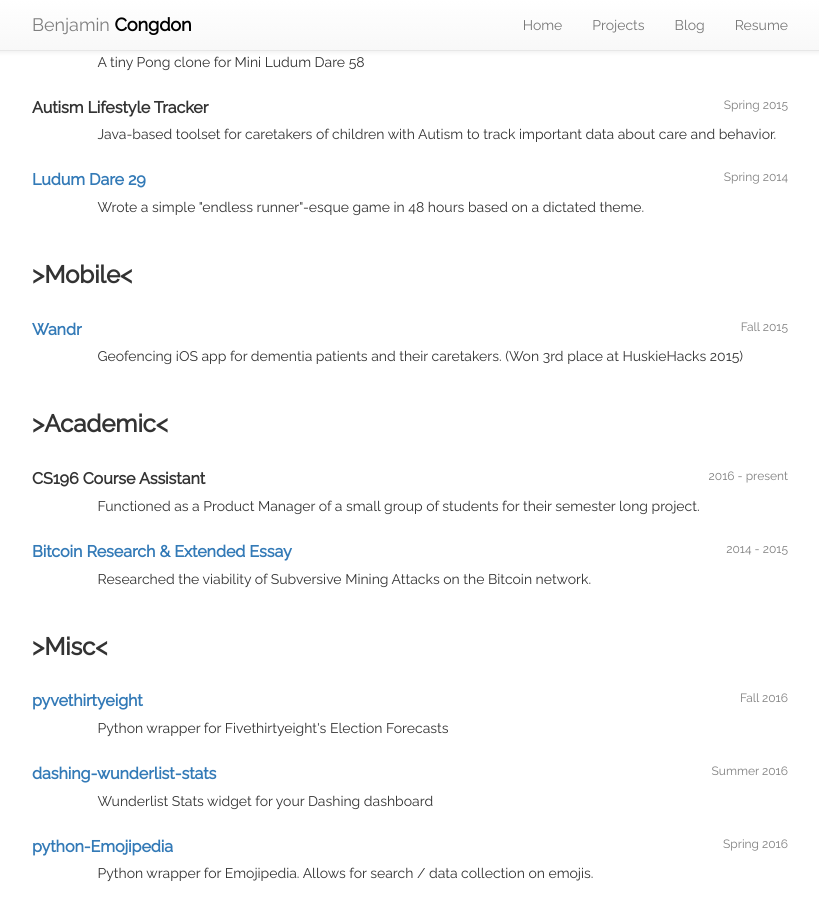
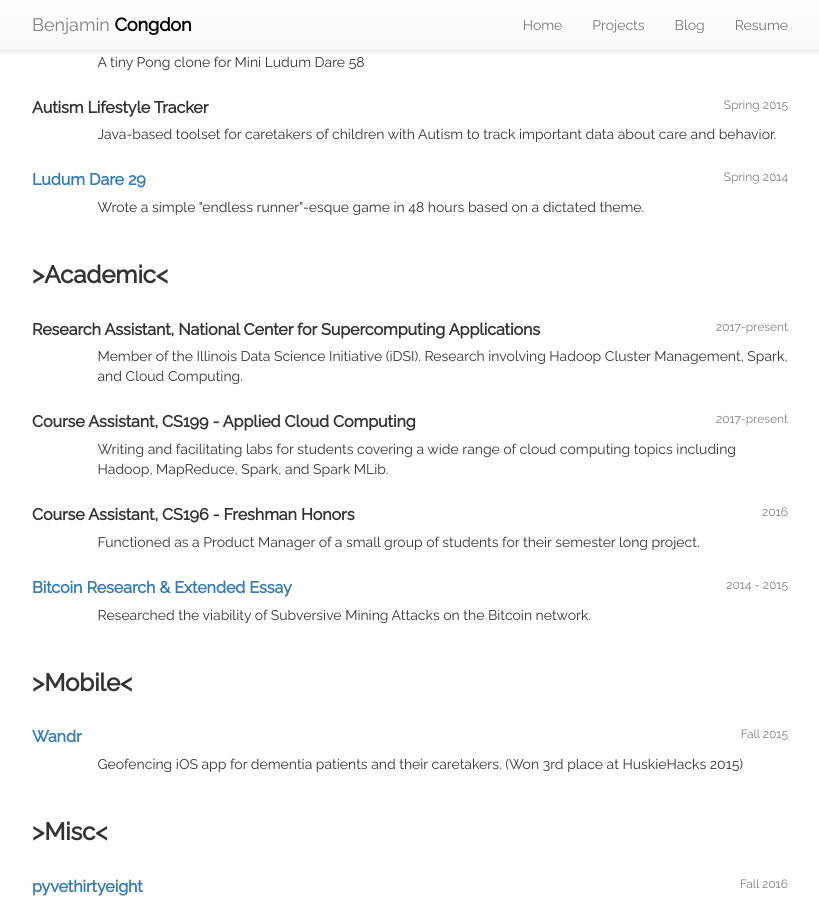
Before and after one commit to rhythmmec/bcongdon.github.io, a Jekyll site: the page built from projects.html, in a window 1280 px wide and 900 px high, scrolled down 1262 px. Shown: the whole window, without its empty margins (230-1049 px from the left). Built offline with Jekyll 4.4.1, drawn with Linux system fonts in a browser that asks for light colours; nearby versions of some CDN libraries.

Commit message:
Updated academic projects

```diff
--- a/projects.html
+++ b/projects.html
@@ -6,8 +6,8 @@ description: Benjamin Congdon's Projects
 tags:
   - Web
   - Desktop
+  - Academic
   - Mobile
-  - Academic
   - Misc
 contributions:
   - name: Helium
@@ -105,10 +105,18 @@ projects:
     url: https://github.com/bcongdon/Wandr-HuskieHacks
 
   # Academic
-  - name: CS196 Course Assistant
+  - name: Research Assistant, National Center for Supercomputing Applications
+    desc: Member of the Illinois Data Science Initiative (iDSI). Research involving Hadoop Cluster Management, Spark, and Cloud Computing.
+    tag: Academic
+    time: 2017-present
+  - name: Course Assistant, CS199 - Applied Cloud Computing
+    desc: Writing and facilitating labs for students covering a wide range of cloud computing topics including Hadoop, MapReduce, Spark, and Spark MLib.
+    tag: Academic
+    time: 2017-present
+  - name: Course Assistant, CS196 - Freshman Honors
     desc: Functioned as a Product Manager of a small group of students for their semester long project.
     tag: Academic
-    time: 2016 - present
+    time: 2016
   - name: Bitcoin Research & Extended Essay
     desc: Researched the viability of Subversive Mining Attacks on the Bitcoin network.
     tag: Academic
```
